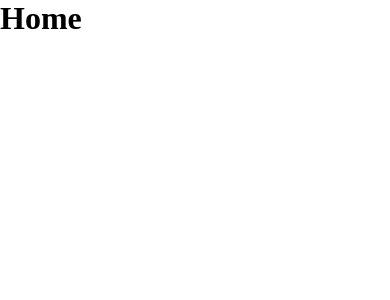
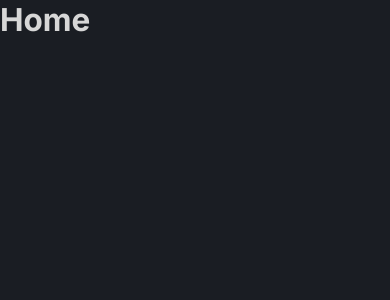
Before and after one commit to MarcosJBM/spacetraveling, a Next.js app: page / in a window 390 px wide. Shown: the top 300 px of the page. Built offline with nearby package versions, Linux system fonts and the light colour scheme.

Commit message:
feat: added global scss

```diff
--- a/src/styles/globals.scss
+++ b/src/styles/globals.scss
@@ -4,4 +4,48 @@
   padding: 0;
 }
 
-// TODO
+:root {
+  --gray-100: #f8f8f8;
+  --gray-200: #d7d7d7;
+  --gray-300: #bbbbbb;
+
+  --pink-500: #FF57B2;
+
+  --zync-900: #1a1d23;
+}
+
+@media (max-width: 1080px) {
+  html {
+    font-size: 93.75%;
+  }
+}
+
+@media (max-width: 720px) {
+  html {
+    font-size: 87.5%;
+  }
+}
+
+body {
+  color: var(--gray-200);
+
+  background: var(--zync-900);
+}
+
+body,
+input,
+textarea,
+select,
+button {
+  font: 400 1.125rem 'Inter', sans-serif;
+}
+
+button {
+  cursor: pointer;
+}
+
+a {
+  color: inherit;
+
+  text-decoration: none;
+}
```
Also changed, not shown: 1 other file (tests, documents, lock files or other folders).
